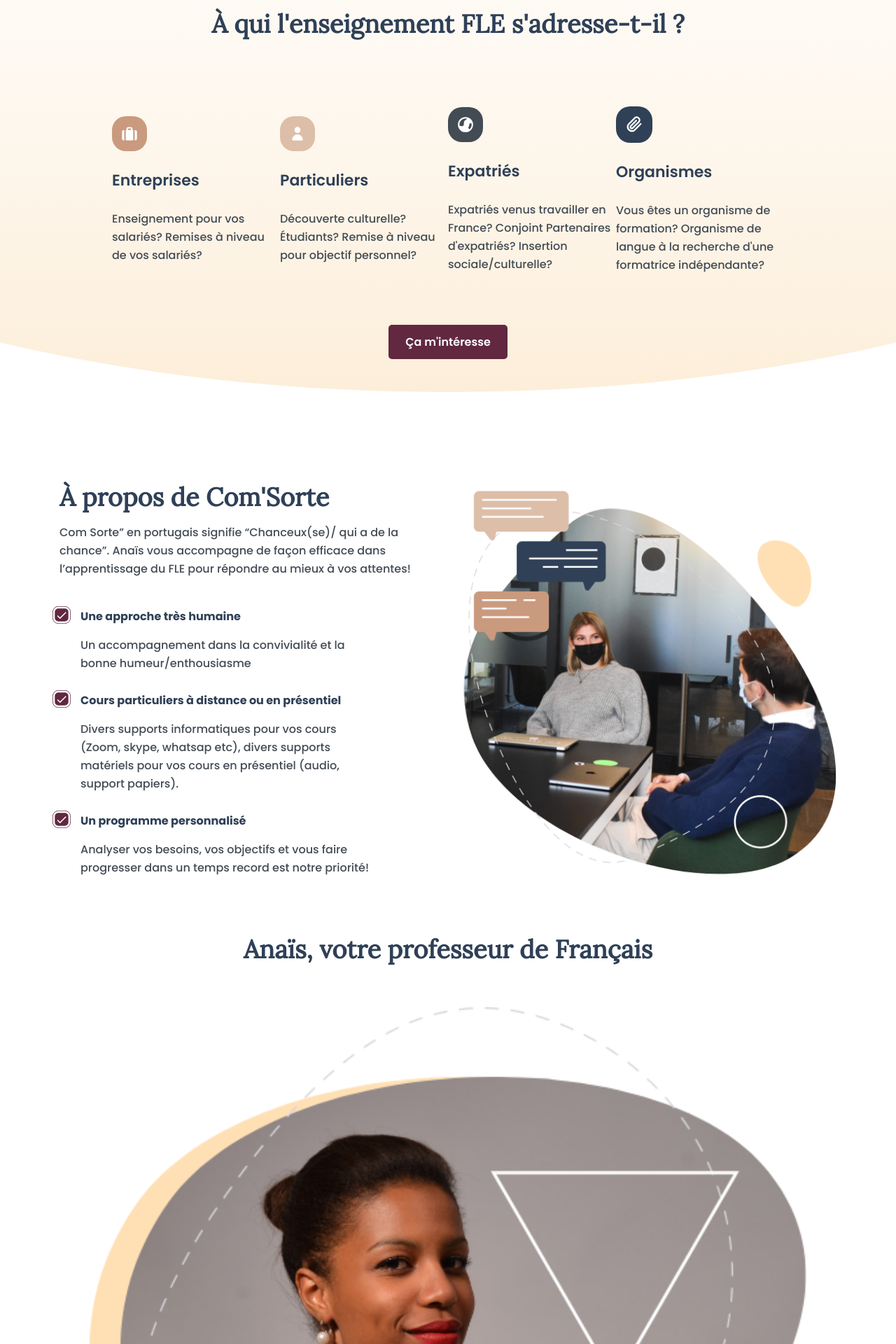
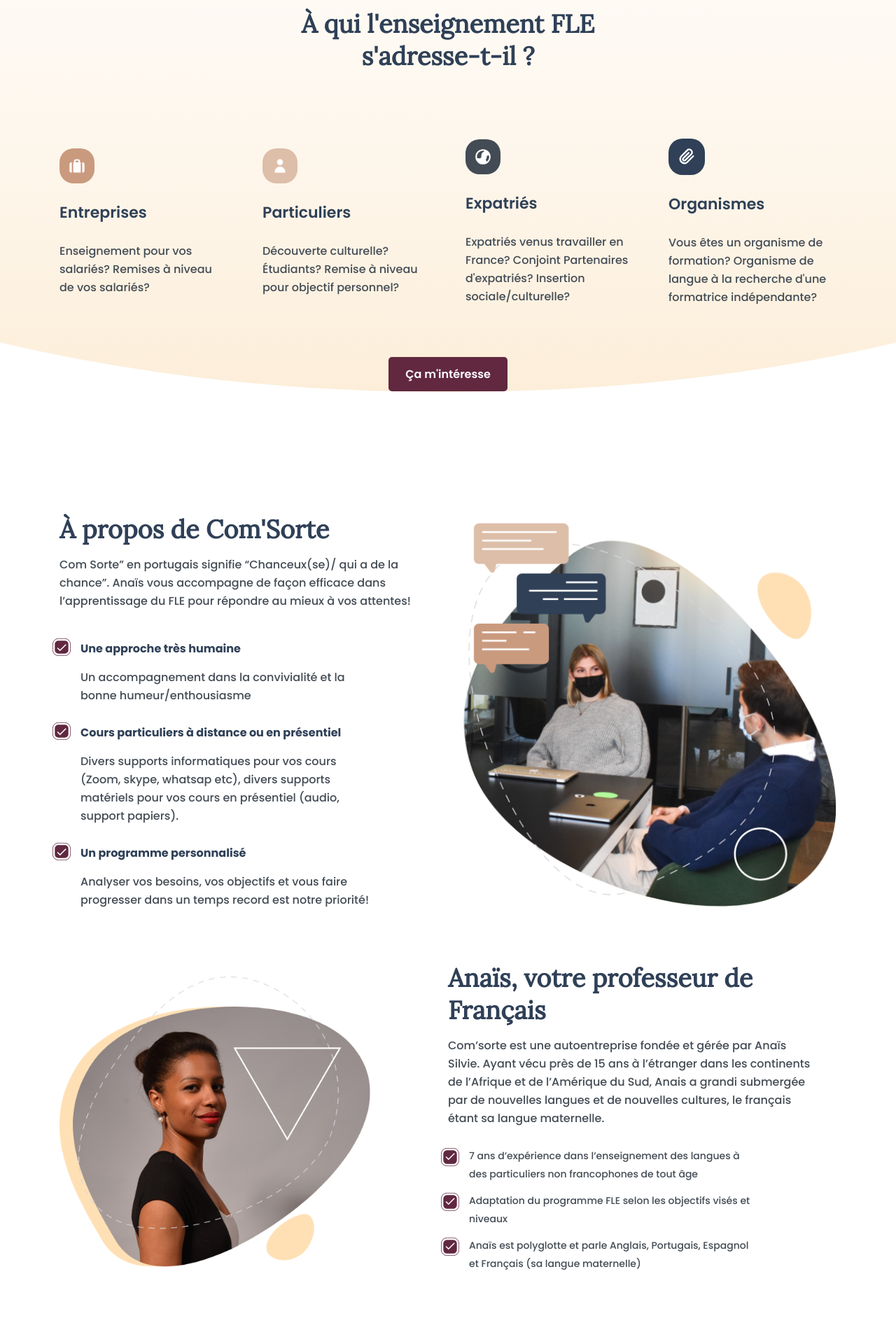
Before and after one commit to objectifMH/comsorte, an Angular app: page / in a window 1280 px wide. Shown: the part 740-2660 px from the top of the page at 70% size. Built offline with nearby package versions, Linux system fonts and the light colour scheme.

Commit message:
responsive jusqua faq

```diff
--- a/src/app/app.component.html
+++ b/src/app/app.component.html
@@ -205,13 +205,19 @@
   <!-- Fin A Propos  -->
 
   <!-- Anais  -->
-  <section class="anais">
+  <section class="anais container">
+
+    <div class="anais_img desktop">
+      <img src="assets/Photos/photo3.png" >
+    </div>
+
+    <div class="anais_conteneur">
 
       <div class="anais_titre">
         Anaïs, votre professeur de Français
       </div>
 
-    <div class="anais_img">
+      <div class="anais_img mobile">
         <img src="assets/Photos/photo3.png" >
       </div>
 
@@ -265,6 +271,11 @@
 
       </div>
 
+    </div>
+
+  </section>
+  <!-- Fin Anais  -->
+
   <!-- Chiffres -->
   <div class="chiffres_conteneur_item">
 
@@ -304,8 +315,6 @@
       </p>
     </div>
 
-
-
   </div>
   <!-- Fin Chiffres-->
 
@@ -316,16 +325,11 @@
     <img src="assets/icon/paraguay.svg" >
     <img src="assets/icon/england.svg" >
     <img src="assets/icon/USA.svg" >
-
   </div>
   <!-- Fin Drapeaux -->
 
-
-  </section>
-  <!-- Fin Anais  -->
-
   <!-- Formules et tarifs -->
-  <section class="formules">
+  <section class="formules container">
 
     <div class="formule_titre">
       Formules et tarifs
@@ -362,7 +366,6 @@
           <li>
             Assistance aux devoirs sur demande
           </li>
-
         </ul>
       </div>
 
@@ -396,7 +399,6 @@
             Assistance aux devoirs sur demande
           </li>
         </ul>
-
       </div>
 
       <div class="formule_item">
@@ -428,10 +430,7 @@
           <li>
             Assistance aux devoirs sur demande
           </li>
-
         </ul>
-
-
       </div>
 
     </div>
@@ -440,13 +439,15 @@
    <!-- Fin Formules et tarifs -->
 
    <!--  Faq  -->
-   <section class="faq">
+   <section class="faq container">
+
+    <div class="faq_conteneur">
       <div class="faq_titre">
         Foire aux questions
       </div>
 
       <!-- faq conteneur  -->
-     <div class="faq_bas container" data-aos="fade-left" data-aos-duration="2000">
+      <div class="faq_bas" data-aos="fade-left" data-aos-duration="2000">
 
         <!-- question 1 -->
         <div class="question">
@@ -543,10 +544,14 @@
       </div>
       <!-- Fin Faq conteneur  -->
 
-    <div class="faq_img">
+      <div class="faq_img mobile">
         <img src="assets/Photos/photo4.png" >
       </div>
+    </div>
 
+    <div class="faq_img desktop">
+      <img src="assets/Photos/photo4.png" >
+    </div>
 
    </section>
    <!--  Fin Faq  -->
--- a/src/app/app.component.scss
+++ b/src/app/app.component.scss
@@ -70,7 +70,7 @@ header {
 .haut {
 
     position: relative;
-    overflow-x: hidden;
+    overflow: hidden;
 
 
     .ovale {
@@ -387,13 +387,16 @@ header {
             margin-top: 55px;
             margin-bottom: 70px;
 
-            display: flex;
-            justify-content: center;
+            // display: flex;
+            // justify-content: center;
 
             img {
                 width: 80%;
             }
         }
+
+    }
+    //-- Fin Anais --
 
     //-- Chiffres --
     .chiffres_conteneur_item {
@@ -450,10 +453,6 @@ header {
         }
     }
     //-- Fin Drapeaux --
-
-
-    }
-    //-- Fin Anais --
 
     //-- Formules et tarifs --
     .formules {
@@ -726,9 +725,6 @@ header {
             margin-top: 55px;
             margin-bottom: 70px;
 
-            display: flex;
-            justify-content: center;
-
             img {
                 width: 80%;
             }
@@ -975,7 +971,6 @@ footer {
     .haut {
         .ovale {
             height: 1200px !important;
-
         }
     }
 
@@ -1006,11 +1001,22 @@ footer {
 
         .aqui {
 
+            .aqui_titre {
+                max-width: 540px;
+            }
+
             .aqui_conteneur_item {
-                display: flex;
+                display: flex !important;
                 flex-direction: row !important;
-                justify-content: space-around;
-                align-items: center;
+                justify-content: space-between !important;
+                width: 100%;
+                flex-wrap: wrap;
+
+                .aqui_item {
+                    p {
+                        max-height: 105px;
+                    }
+                }
             }
         }
     }
@@ -1047,6 +1053,117 @@ footer {
             margin: 0px !important;
         }
     }
+
+    .anais {
+        display: flex;
+        flex-direction: row;
+        justify-content: space-around;
+        align-items: center;
+
+        .anais_conteneur {
+            width: 50% !important;
+            height: 100% !important;
+            margin: 0 !important;
+        }
+
+        .anais_titre {
+            text-align: left !important;
+            padding: 0px !important;
+        }
+
+        .comsorte {
+            padding: 15px 30px 15px 0px !important;
+        }
+
+        .anais_img {
+            width: 50% !important;
+            height: 100% !important;
+            margin: 0 !important;
+        }
+
+        .anais_item {
+            margin: 0px !important;
+        }
+    }
+
+    .chiffres_conteneur_item {
+        display: flex;
+        flex-direction: row !important;
+        justify-content: center;
+        align-items: center;
+        flex-wrap: wrap;
+
+        .chiffre_item {
+            p {
+                min-height: 100px;
+            }
+        }
+    }
+
+    .drapeaux_conteneur {
+        width: 60% !important;
+    }
+
+    .formules {
+        .formule_conteneur {
+            display: flex !important;
+            flex-direction: row !important;
+            justify-content: space-between !important;
+            align-items: center !important;
+
+            .formule_description {
+                max-width: 355px !important;
+            }
+
+        }
+    }
+
+    .faq {
+        display: flex;
+        flex-direction: row;
+        justify-content: space-around;
+        align-items: center;
+
+        .faq_conteneur {
+            width: 50% !important;
+            height: 100% !important;
+            margin: 0 !important;
+        }
+
+        .faq_titre {
+            text-align: left !important;
+            padding: 0px !important;
+        }
+
+        .faq_bas {
+            .panel {
+                p {
+                    max-width: 480px;
+                }
+            }
+        }
+
+        .faq_img.desktop{
+            width: 50% !important;
+            height: 100% !important;
+            display: flex;
+            justify-content: center;
+
+            img {
+                width: 70% !important;
+            }
+        }
+    }
+
+    .contactez {
+        .contactez_conteneur_item {
+            display: flex !important;
+            flex-direction: row !important;
+            width: 100%;
+        }
+    }
+
+
 }
 
 @media screen and (min-width: 1024px) {
```
Lines whose indentation alone changed are shown as unchanged.
